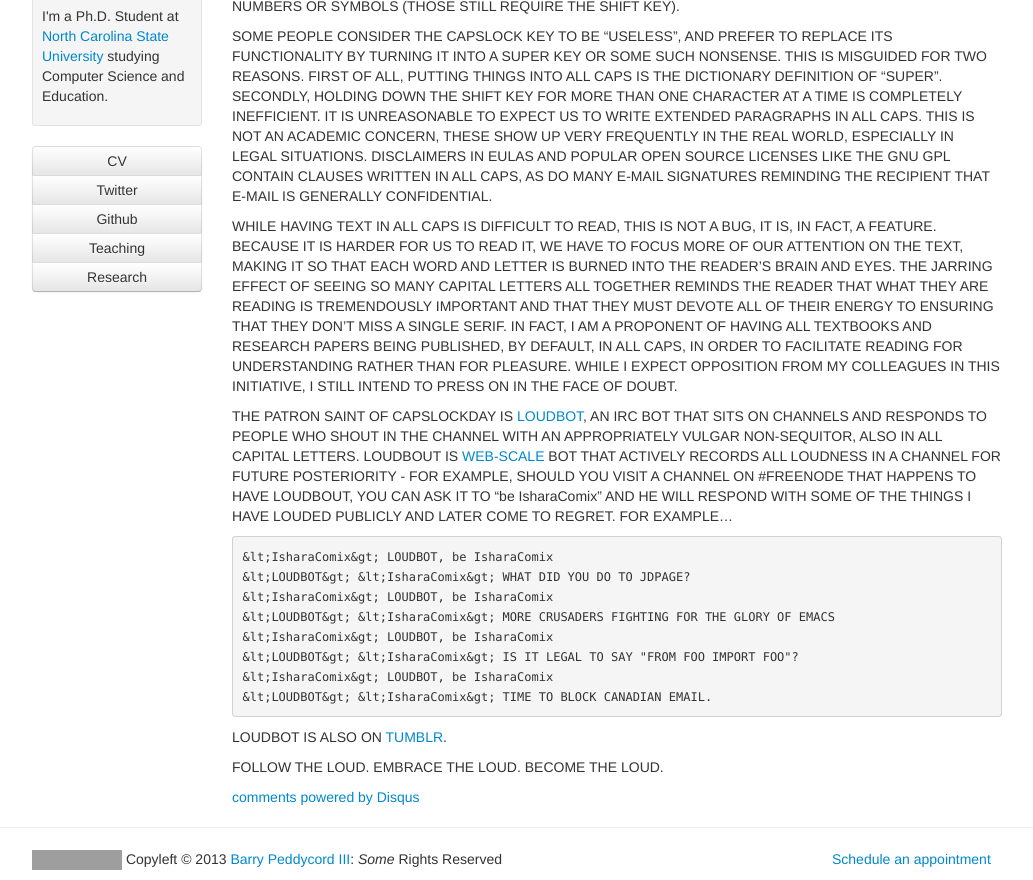
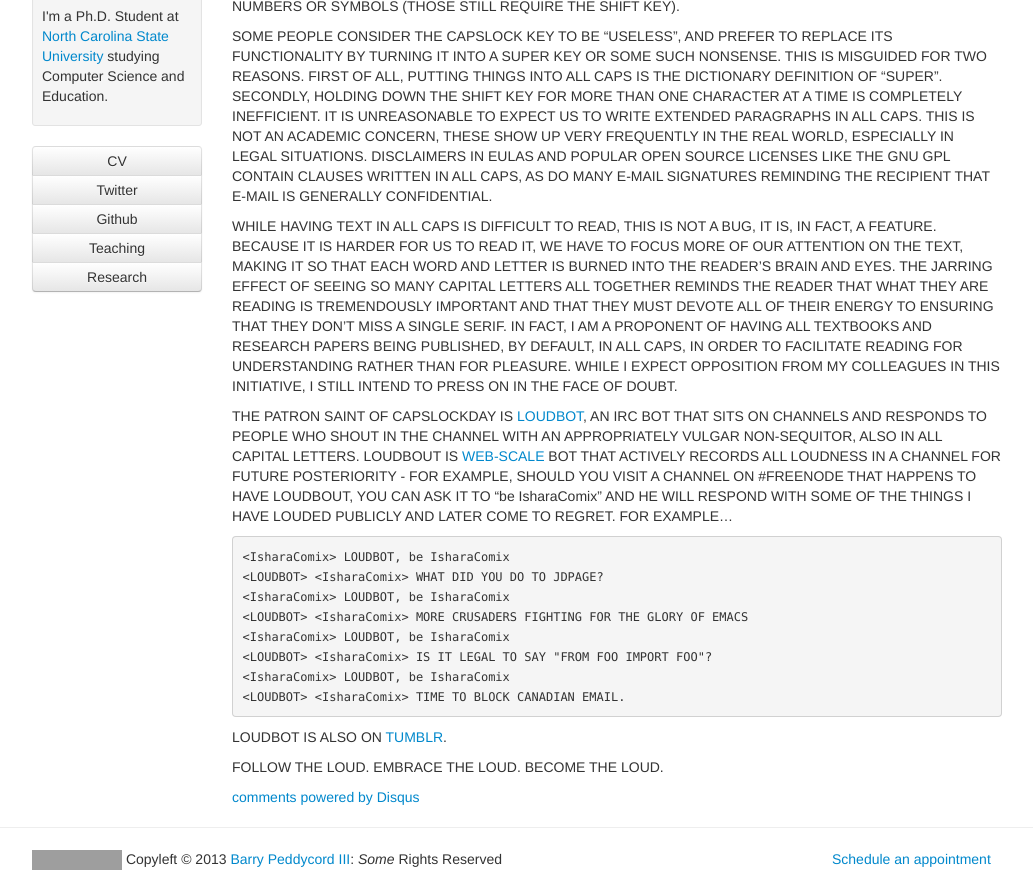
Before and after one commit to isharacomix/oldsite, a Jekyll site: the page built from _posts/2012-06-28-happy-capslock-day.md, in a window 1280 px wide, cut to the strip 514-1394 px from the top of the page. Shown: the whole strip, without its empty margins (123-1156 px from the left). Built offline with Jekyll 4.4.1, drawn with Linux system fonts in a browser that asks for light colours; comment, search, counter and statistics services are not loaded; some of the changed lines change nothing that is shown; grey boxes are pictures that could not be loaded.

Commit message:
Yeah sure why not.

```diff
--- a/_posts/2012-06-28-happy-capslock-day.md
+++ b/_posts/2012-06-28-happy-capslock-day.md
@@ -13,14 +13,14 @@
 
 THE PATRON SAINT OF CAPSLOCKDAY IS <a href="http://twitter.com/loudbot">LOUDBOT</a>, AN IRC BOT THAT SITS ON CHANNELS AND RESPONDS TO PEOPLE WHO SHOUT IN THE CHANNEL WITH AN APPROPRIATELY VULGAR NON-SEQUITOR, ALSO IN ALL CAPITAL LETTERS. LOUDBOUT IS <a href="http://redis.io/">WEB-SCALE</a> BOT THAT ACTIVELY RECORDS ALL LOUDNESS IN A CHANNEL FOR FUTURE POSTERIORITY - FOR EXAMPLE, SHOULD YOU VISIT A CHANNEL ON #FREENODE THAT HAPPENS TO HAVE LOUDBOUT, YOU CAN ASK IT TO "be IsharaComix" AND HE WILL RESPOND WITH SOME OF THE THINGS I HAVE LOUDED PUBLICLY AND LATER COME TO REGRET. FOR EXAMPLE...
 
-    &lt;IsharaComix&gt; LOUDBOT, be IsharaComix
-    &lt;LOUDBOT&gt; &lt;IsharaComix&gt; WHAT DID YOU DO TO JDPAGE?
-    &lt;IsharaComix&gt; LOUDBOT, be IsharaComix
-    &lt;LOUDBOT&gt; &lt;IsharaComix&gt; MORE CRUSADERS FIGHTING FOR THE GLORY OF EMACS
-    &lt;IsharaComix&gt; LOUDBOT, be IsharaComix
-    &lt;LOUDBOT&gt; &lt;IsharaComix&gt; IS IT LEGAL TO SAY "FROM FOO IMPORT FOO"?
-    &lt;IsharaComix&gt; LOUDBOT, be IsharaComix
-    &lt;LOUDBOT&gt; &lt;IsharaComix&gt; TIME TO BLOCK CANADIAN EMAIL.
+    <IsharaComix> LOUDBOT, be IsharaComix
+    <LOUDBOT> <IsharaComix> WHAT DID YOU DO TO JDPAGE?
+    <IsharaComix> LOUDBOT, be IsharaComix
+    <LOUDBOT> <IsharaComix> MORE CRUSADERS FIGHTING FOR THE GLORY OF EMACS
+    <IsharaComix> LOUDBOT, be IsharaComix
+    <LOUDBOT> <IsharaComix> IS IT LEGAL TO SAY "FROM FOO IMPORT FOO"?
+    <IsharaComix> LOUDBOT, be IsharaComix
+    <LOUDBOT> <IsharaComix> TIME TO BLOCK CANADIAN EMAIL.
 
 LOUDBOT IS ALSO ON <a href="http://loudversations.tumblr.com/">TUMBLR</a>.
 
```
